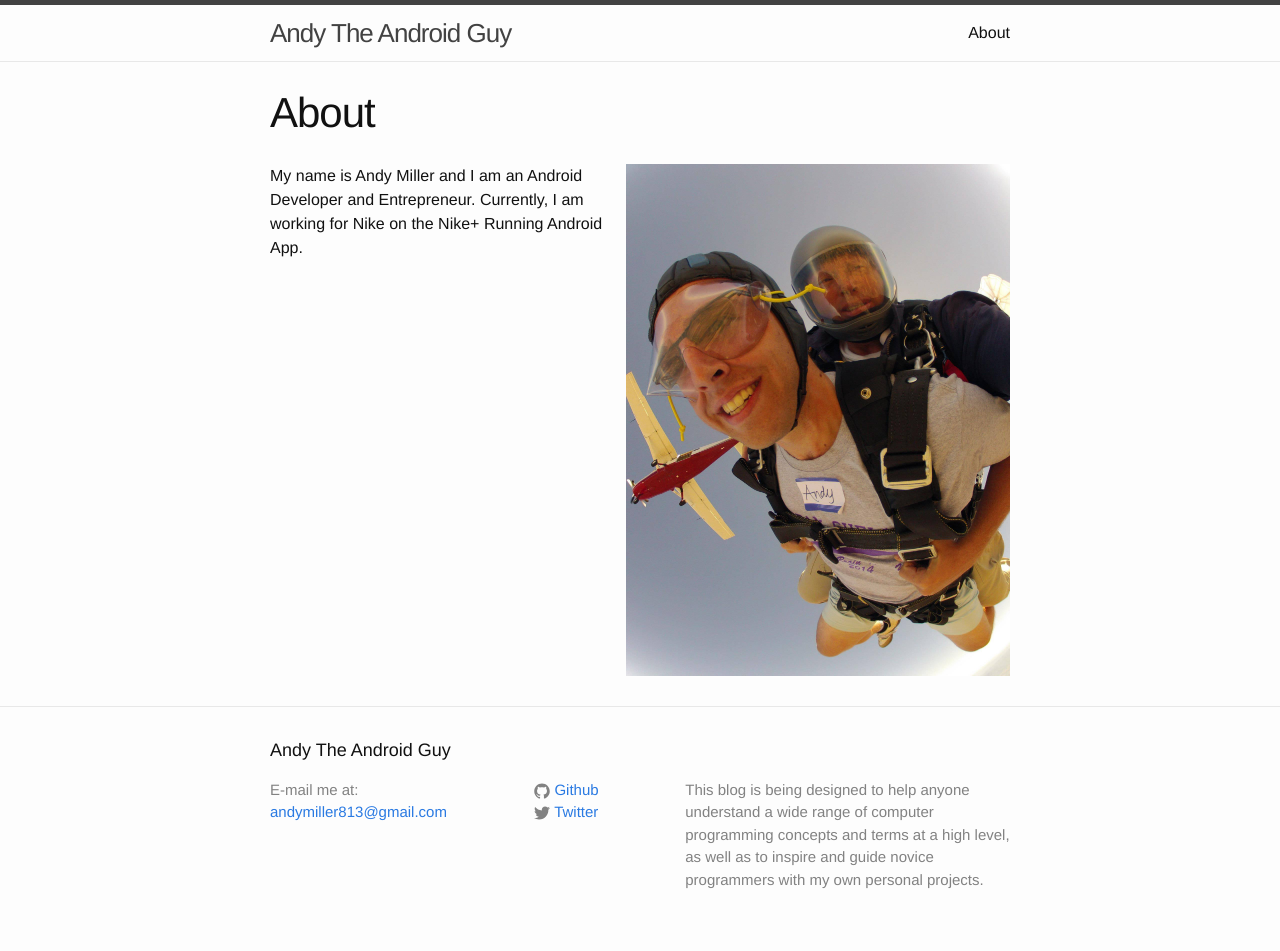
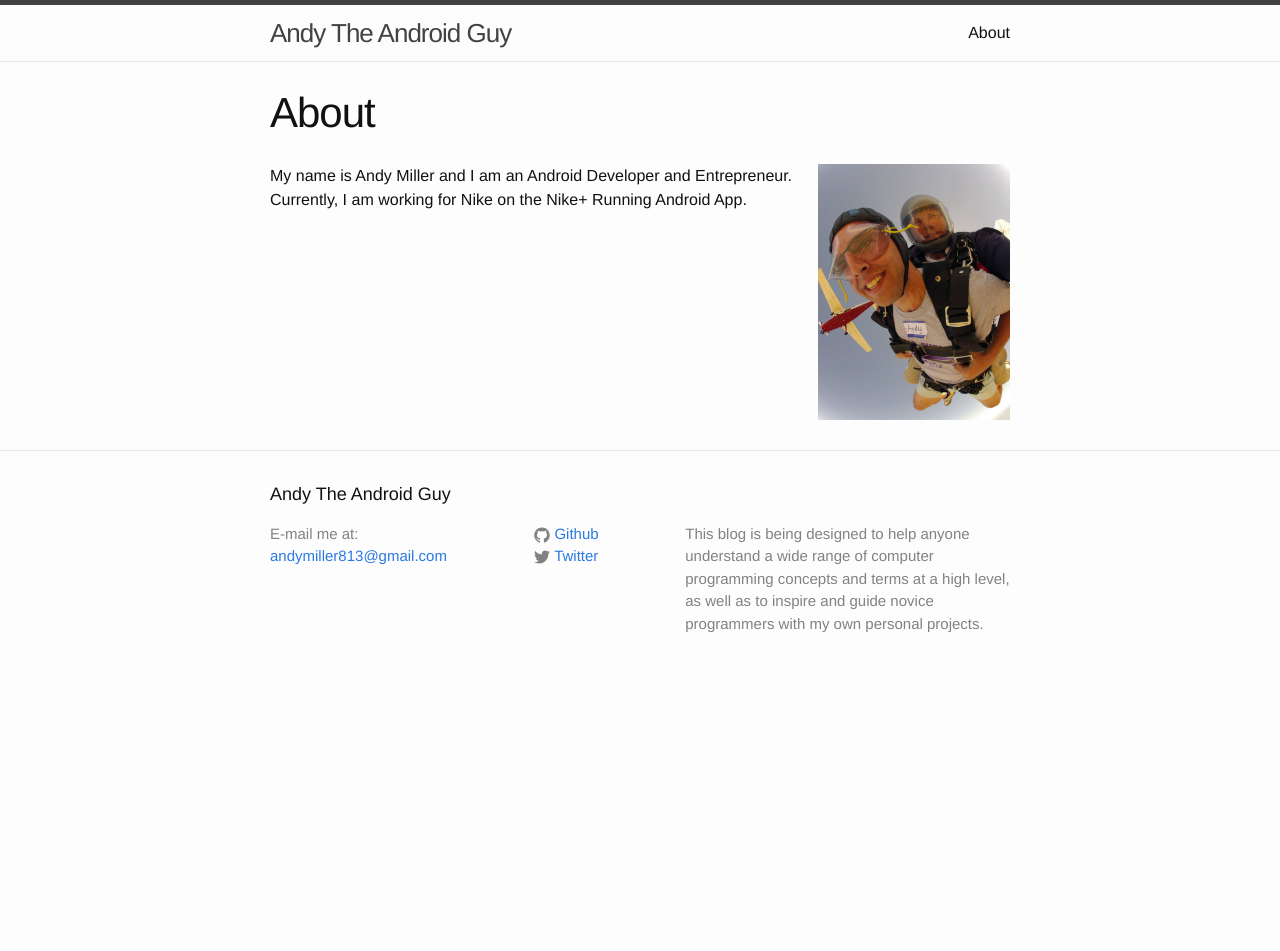
Before and after one commit to andymiller813/andymiller813.github.io, a Jekyll site: the page built from about.md, in a window 1280 px wide. Built offline with Jekyll 4.4.1, drawn with Linux system fonts in a browser that asks for light colours; after the commit the page ends 900 px from its top, so only the background shows below that.

Commit message:
resized about image again

```diff
--- a/about.md
+++ b/about.md
@@ -4,5 +4,5 @@ title: About
 permalink: /about/
 ---
 
-<img src="/assets/andy_skydiving.jpg" width="384" height="511.75" align="right">
+<img src="/assets/andy_skydiving.jpg" width="192" height="255.8" align="right">
 My name is Andy Miller and I am an Android Developer and Entrepreneur.  Currently, I am working for Nike on the Nike+ Running Android App.
```
